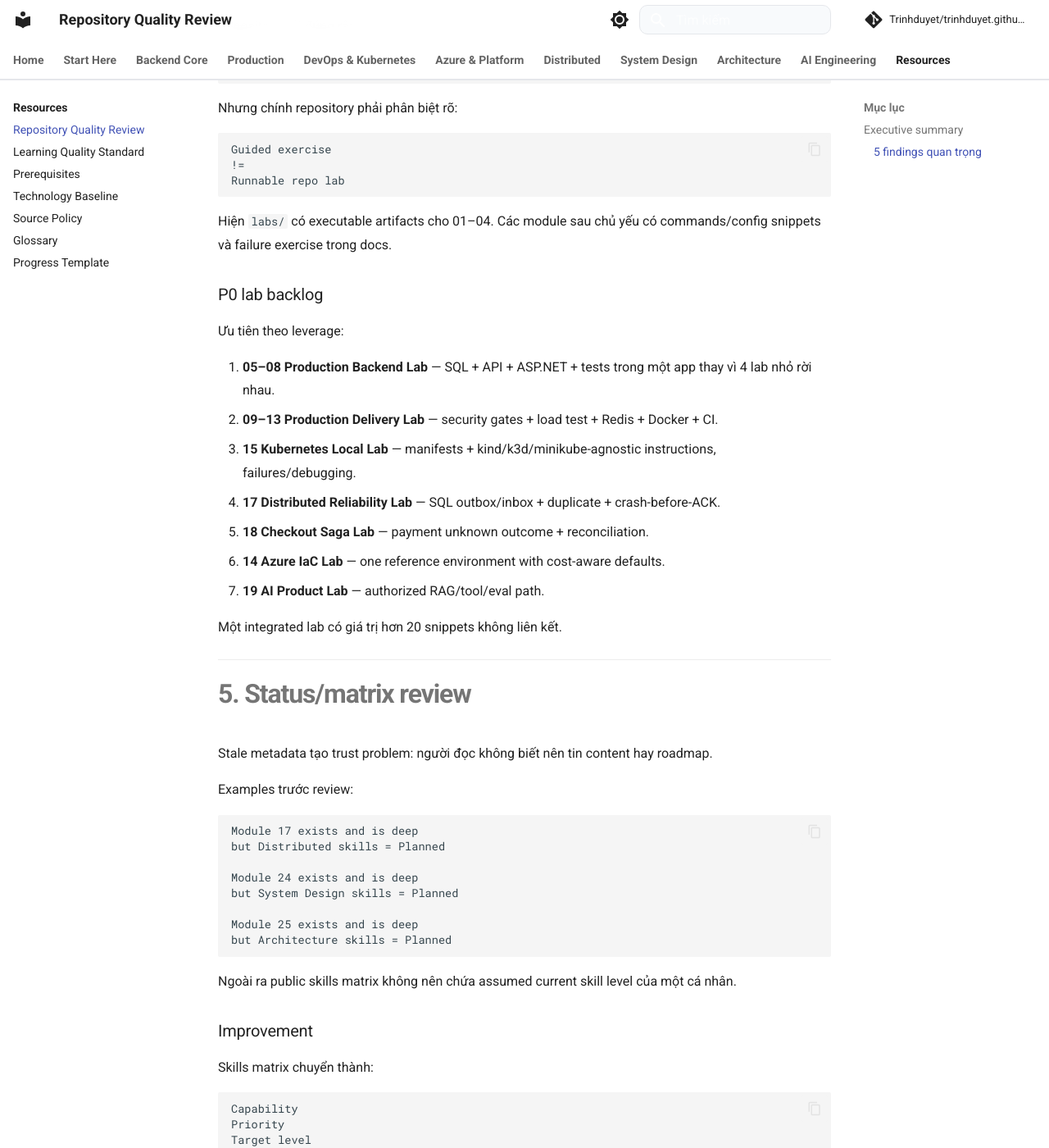
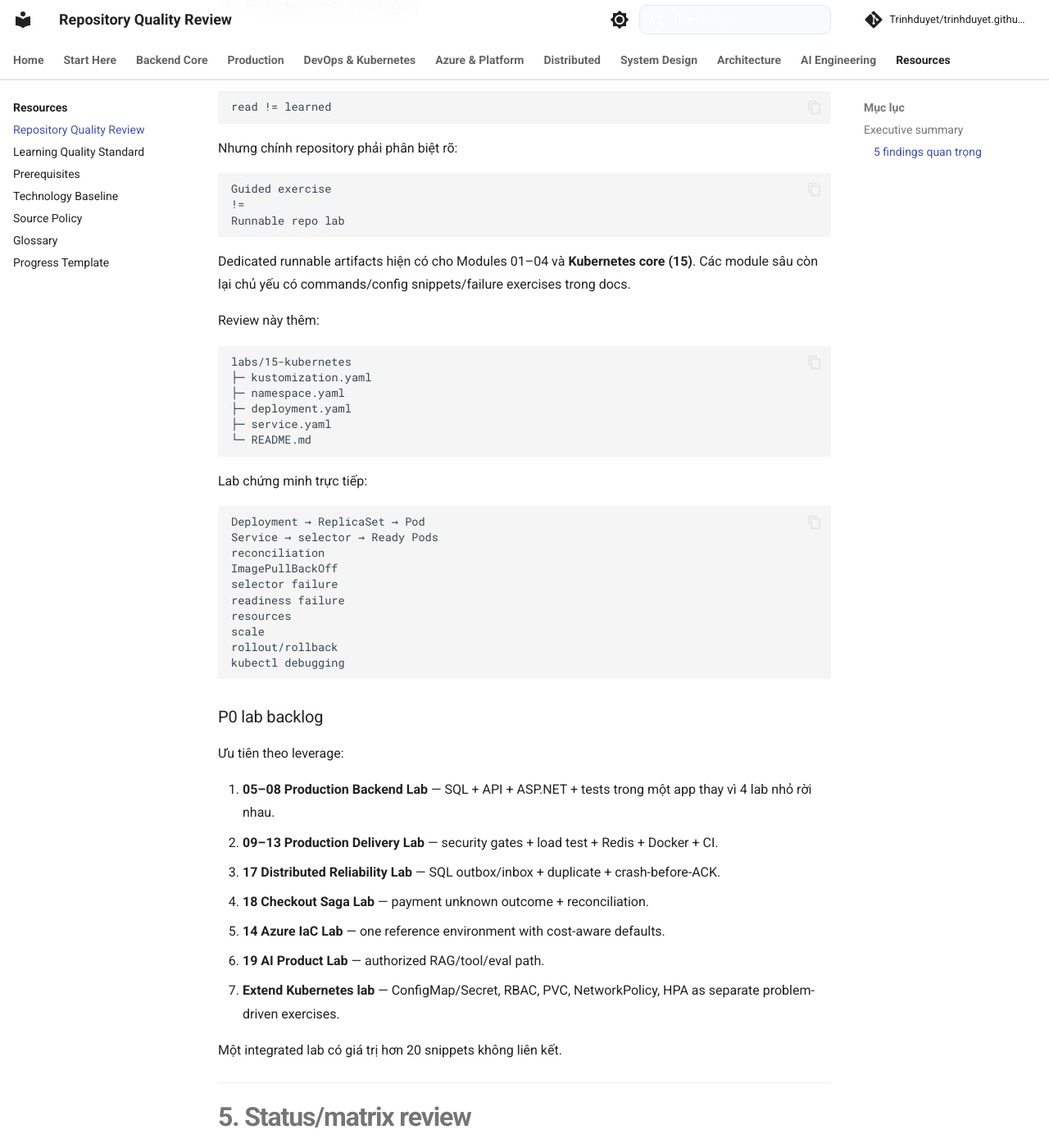
Before and after one commit to Trinhduyet/trinhduyet.github.io, an MkDocs documentation site: the page built from docs/00-roadmap/repository-quality-review-2026-08-28.md, in a window 1280 px wide and 1400 px high, scrolled down 5167 px. Shown: the whole window at 82% size. Built offline with MkDocs 1.6.1 and Material for MkDocs 9.7.7, drawn with Linux system fonts in a browser that asks for light colours; comment, search, counter and statistics services are not loaded; some of the changed text lies outside the part shown.

Commit message:
docs(roadmap): record new Kubernetes runnable lab

````diff
--- a/docs/00-roadmap/repository-quality-review-2026-08-28.md
+++ b/docs/00-roadmap/repository-quality-review-2026-08-28.md
@@ -25,7 +25,7 @@ Gap lớn nhất không còn là “thiếu topic”. Gap lớn nhất là **con
 ### 5 findings quan trọng
 
 1. **Content maturity không đồng đều.** Module mới giàu scenario/failure/trade-off; một số overview cũ vẫn generic-template.
-2. **Runnable evidence chưa theo kịp content.** Repo hiện có executable lab rõ dưới `labs/` cho modules 01–04; nhiều module sau có guided exercises nhưng chưa có runnable artifact tương ứng.
+2. **Runnable evidence chưa theo kịp content.** Trước review, dedicated executable labs tập trung ở 01–04; review này bổ sung Kubernetes core lab cho Module 15, nhưng nhiều module sâu khác vẫn chưa có runnable artifact tương ứng.
 3. **Roadmap/status bị stale.** Một số capability đã có deep module nhưng skills matrix vẫn ghi `Planned`.
 4. **Planned coverage bị trộn với module thật.** Điều này khiến người đọc tưởng repository thiếu các module số 16/20/22/23/26/27 dù nhiều nội dung đã integrated vào module khác.
 5. **Technology baseline cần refresh thường xuyên.** .NET patch, Kubernetes upstream minor và Terraform stable line đã thay đổi từ snapshot 2026-08-11.
@@ -58,7 +58,7 @@ Legend:
 | 12 Docker | Deep/Guided | No | commands tốt; nên có Compose artifact trong repo |
 | 13 DevOps/IaC | Deep/Guided | No | strong delivery reasoning; cần sample pipeline/IaC lab |
 | 14 Azure | Deep handbook | No | service-selection depth mạnh; labs/IaC là next gap |
-| 15 Kubernetes | Deep/Guided | No | strong core + AKS + debugging; cần committed manifests/local cluster lab |
+| 15 Kubernetes | Deep/Guided | **Yes — core** | review thêm manifests/Kustomize + reconciliation/network/probe/rollout failure drills |
 | 17 Distributed Systems | Deep/Guided | No | failure semantics tốt; executable outbox/dedup lab là P0 next step |
 | 18 Microservices | Deep/Guided | No | strong boundary reasoning; checkout saga lab là next step |
 | 19 AI Engineering | Deep/Guided | No | production mindset mạnh; eval/RAG/tool runnable project cần bổ sung |
@@ -173,7 +173,33 @@ Guided exercise
 Runnable repo lab
 ```
 
-Hiện `labs/` có executable artifacts cho 01–04. Các module sau chủ yếu có commands/config snippets và failure exercise trong docs.
+Dedicated runnable artifacts hiện có cho Modules 01–04 và **Kubernetes core (15)**. Các module sâu còn lại chủ yếu có commands/config snippets/failure exercises trong docs.
+
+Review này thêm:
+
+```text
+labs/15-kubernetes
+├─ kustomization.yaml
+├─ namespace.yaml
+├─ deployment.yaml
+├─ service.yaml
+└─ README.md
+```
+
+Lab chứng minh trực tiếp:
+
+```text
+Deployment → ReplicaSet → Pod
+Service → selector → Ready Pods
+reconciliation
+ImagePullBackOff
+selector failure
+readiness failure
+resources
+scale
+rollout/rollback
+kubectl debugging
+```
 
 ### P0 lab backlog
 
@@ -181,11 +207,11 @@ Hiện `labs/` có executable artifacts cho 01–04. Các module sau chủ yếu
 
 1. **05–08 Production Backend Lab** — SQL + API + ASP.NET + tests trong một app thay vì 4 lab nhỏ rời nhau.
 2. **09–13 Production Delivery Lab** — security gates + load test + Redis + Docker + CI.
-3. **15 Kubernetes Local Lab** — manifests + kind/k3d/minikube-agnostic instructions, failures/debugging.
-4. **17 Distributed Reliability Lab** — SQL outbox/inbox + duplicate + crash-before-ACK.
-5. **18 Checkout Saga Lab** — payment unknown outcome + reconciliation.
-6. **14 Azure IaC Lab** — one reference environment with cost-aware defaults.
-7. **19 AI Product Lab** — authorized RAG/tool/eval path.
+3. **17 Distributed Reliability Lab** — SQL outbox/inbox + duplicate + crash-before-ACK.
+4. **18 Checkout Saga Lab** — payment unknown outcome + reconciliation.
+5. **14 Azure IaC Lab** — one reference environment with cost-aware defaults.
+6. **19 AI Product Lab** — authorized RAG/tool/eval path.
+7. **Extend Kubernetes lab** — ConfigMap/Secret, RBAC, PVC, NetworkPolicy, HPA as separate problem-driven exercises.
 
 Một integrated lab có giá trị hơn 20 snippets không liên kết.
 
@@ -302,7 +328,7 @@ Managed Kubernetes provider có thể lag upstream. Production phải check prov
 
 ## Improvements
 
-Start Here nên ưu tiên:
+Start Here ưu tiên sau review:
 
 ```text
 1. Role-based path
@@ -329,7 +355,7 @@ Current CI đã tốt ở:
 - generated-site verification;
 - live deployed commit verification.
 
-Gap: CI chưa kiểm learning-system quality debt.
+Gap trước review: CI chưa kiểm learning-system quality debt.
 
 ### Improvement
 
@@ -351,9 +377,9 @@ Audit ban đầu **report warnings**, không block legacy debt. Khi backlog đư
 
 - integrated Production Backend lab (05–08);
 - Docker/Redis/security/performance delivery lab (09–13);
-- Kubernetes local runnable lab;
 - Distributed outbox/idempotency runnable lab;
-- keep roadmap/skills/status generated or audit-checked.
+- keep roadmap/skills/status generated or audit-checked;
+- extend Kubernetes core lab only when each extra concept has a real problem scenario.
 
 ## P1
 
@@ -376,12 +402,12 @@ Audit ban đầu **report warnings**, không block legacy debt. Khi backlog đư
 |---|---|
 | Breadth | Strong |
 | Core technical depth | Strong |
-| Production reasoning | Strong in newer modules |
-| Failure-first learning | Strong but inconsistent in legacy overviews |
-| Navigation | Good → improved with role paths |
+| Production reasoning | Strong in newer modules; 09–11 overview upgraded |
+| Failure-first learning | Strong and more consistent after review |
+| Navigation | Good → role/action-first |
 | Source policy | Strong |
-| Version freshness | Needs periodic automation/manual refresh |
-| Executable labs | **Primary gap** |
+| Version freshness | Refreshed; still requires cadence |
+| Executable labs | **Still primary gap, but Kubernetes core now runnable** |
 | Evidence honesty | Improved by separating Guided vs Runnable |
 | Status consistency | Improved by roadmap/matrix rewrite |
 
@@ -410,5 +436,6 @@ hơn việc thêm 10 pattern names.
 
 - Review date: 2026-08-28.
 - Repository base reviewed: `main` at `b18390ee03b0c446bd9a68029597a8b37734cb28`.
+- Improvements in this review include roadmap/status/quality CI changes and new `labs/15-kubernetes` core executable evidence.
 - Scope: current `docs/`, `labs/`, `mkdocs.yml`, documentation scripts/workflow.
 - Current upstream version checks use official/vendor sources; see [Technology Baseline](technology-baseline.md).
````
Also changed, not shown: other parts of docs/00-roadmap/repository-quality-review-2026-08-28.md (+2 -2 lines).
